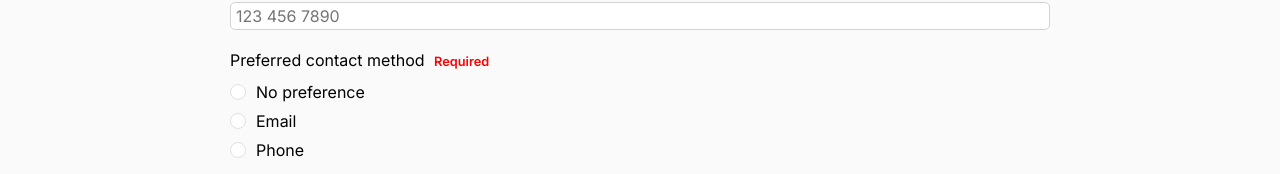
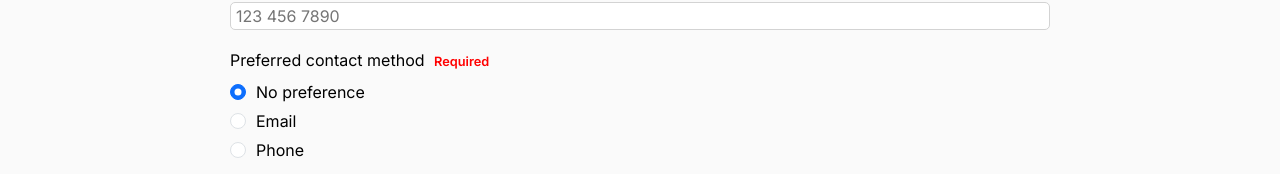
Before and after one commit to miia-mariastenius/portfolio, a React (Vite) app: page /contact in a window 1280 px wide. Shown: the part 611-785 px from the top of the page. Built offline with nearby package versions, Linux system fonts and the light colour scheme.

Commit message:
Contact form handling (useStates) added

```diff
--- a/src/pages/Contact.jsx
+++ b/src/pages/Contact.jsx
@@ -1,6 +1,15 @@
+import { useState } from "react";
+
 function Contact() {
+  const [name, setName] = useState('');
+  const [email, setEmail] = useState('');
+  const [phone, setPhone] = useState('');
+  const [contactMethod, setContactMethod] = useState('no-preference');
+  const [message, setMessage] = useState('');
 
   return (
+
+
     <>
       <div className="header-container">
         <div className="contents">
@@ -9,43 +18,43 @@ function Contact() {
         </div>
       </div>
       <div className="secondary-container">
-        <div className="contents ">
+        <div className="contents">
           <div className="form-padding">
             <h2>CONTACT FORM</h2>
             <div >
               <form>
                 <div className="form-group">
                   <label htmlFor="name">Name <span className="form-required" aria-hidden="true">Required</span></label><br />
-                  <input type="text" id="name" name="name" required placeholder="John Doe" /><br />
+                  <input type="text" id="name" name="name" value={name} onChange={(e) => setName(e.target.value)} required placeholder="John Doe" /><br />
                 </div>
                 <div className="form-group">
                   <label htmlFor="email">Email <span className="form-required" aria-hidden="true">Required</span></label><br />
-                  <input type="text" id="email" name="email" required placeholder="johndoe@example.com" /><br />
+                  <input type="text" id="email" name="email" value={email} onChange={(e) => setEmail(e.target.value)} required placeholder="johndoe@example.com" /><br />
                 </div>
                 <div className="form-group">
                   <label htmlFor="phone">Phone number</label><br />
-                  <input type="tel" id="phone" name="phone" required placeholder="123 456 7890" /><br />
+                  <input type="tel" id="phone" name="phone" value={phone} onChange={(e) => setPhone(e.target.value)} required placeholder="123 456 7890" /><br />
                 </div>
                 <div className="form-group">
                   <fieldset>
                     <legend>Preferred contact method <span className="form-required" aria-hidden="true">Required</span></legend>
                     <div>
-                      <input type="radio" id="no-preference" name="contact-method" value="no-preference" required className="form-check-input" />
+                      <input type="radio" id="no-preference" name="contact-method" value="no-preference" required className="form-check-input" checked={contactMethod === 'no-preference'} onChange={(e) => setContactMethod(e.target.value)} />
                       <label htmlFor="no-preference">No preference</label>
                     </div>
                     <div>
-                      <input type="radio" id="email-contact" name="contact-method" value="email" className="form-check-input" />
+                      <input type="radio" id="email-contact" name="contact-method" value="email" className="form-check-input" checked={contactMethod === 'email'} onChange={(e) => setContactMethod(e.target.value)} />
                       <label htmlFor="email-contact">Email</label>
                     </div>
                     <div>
-                      <input type="radio" id="phone-contact" name="contact-method" value="phone" className="form-check-input" />
+                      <input type="radio" id="phone-contact" name="contact-method" value="phone" className="form-check-input" checked={contactMethod === 'phone'} onChange={(e) => setContactMethod(e.target.value)} />
                       <label htmlFor="phone-contact">Phone</label>
                     </div>
                   </fieldset>
                 </div>
                 <div className="form-group">
                   <label htmlFor="message">Message <span className="form-required" aria-hidden="true">Required</span></label><br />
-                  <textarea id="message" name="message" required placeholder="Your message here..."></textarea><br />
+                  <textarea id="message" name="message" value={message} onChange={(e) => setMessage(e.target.value)} required placeholder="Your message here..."></textarea><br />
                   <button type="submit" className="btn">SEND MESSAGE</button>
                 </div>
               </form>
```
